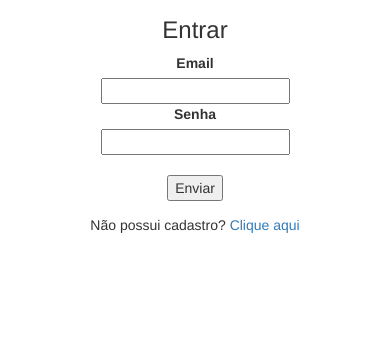
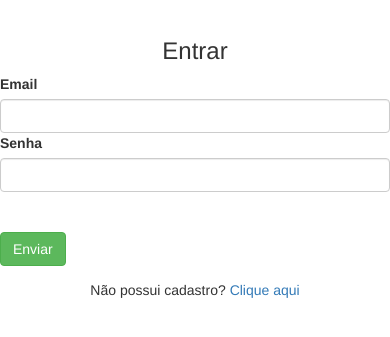
Before and after one commit to marcelorambomartins/adotePet, a CodeIgniter app: page /viralate/pessoas/login in a window 390 px wide; the page is wider, and only the part inside the window is pictured. Shown: the part 55-392 px from the top of that part. Run offline with CodeIgniter, Linux system fonts and the light colour scheme; some libraries are stand-ins or nearby versions.

Commit message:
aplicado CSS Bootstrap - tela de Login

```diff
--- a/application/views/login.php
+++ b/application/views/login.php
@@ -9,34 +9,46 @@
 			$this->load->view('menu');
 		?>
 
-		<div class="coluna col7 login text-center">
-			<h3>Entrar</h3>
+		<div class="row">
+			<div class="col-sm-4"></div>
+			<div class="col-sm-4">
+			<h3 class="text-center">Entrar</h3>
 			<?php
 				echo form_open('http://localhost/viralate/pessoas/login');
 				echo form_label('Email','email');
-				echo '<br>';
-				echo form_input('email', set_value('email'));
-				echo '<br>';
+				$inputEmail = array(
+					'name' => 'email',
+					'class' => 'form-control',
+				);
+				echo form_input($inputEmail);
+
+
 				echo form_label('Senha','senha');
-				echo '<br>';
-				echo form_password('password', set_value('password'));
+				$inputSenha = array(
+					'name' => 'password',
+					'class' => 'form-control',
+				);
+				echo form_password($inputSenha);
+
 				echo '<br><br>';
-				echo form_submit('enviar', 'Enviar');
+				echo '<button class="btn btn-success" type="submit">Enviar</button>';
 				echo form_close();
 				if($formerror):
-					echo '<div class="alert alert-danger">'.$formerror.'</div>';
+					echo '<div class="alert alert-danger text-center">'.$formerror.'</div>';
 				endif;
 
 				if(isset($loginfail)){
 					if($loginfail){
-					echo '<div class="alert alert-danger">Email ou Senha Incorretos</div>';
+					echo '<div class="alert alert-danger text-center">Email ou Senha Incorretos</div>';
 					}
 				}
 
 			?>
-			<p>
+			<p class="text-center">
 				Não possui cadastro? <a href="http://localhost/viralate/pessoas/cadastrar">Clique aqui</a>
 			</p>
+			</div>
+			<div class="col-sm-4"></div>
 		</div>
 	</body>
 </html>
```
